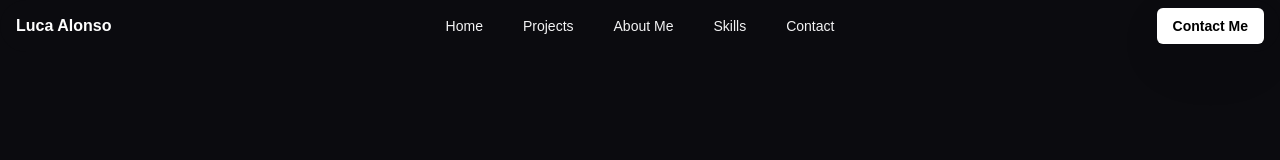
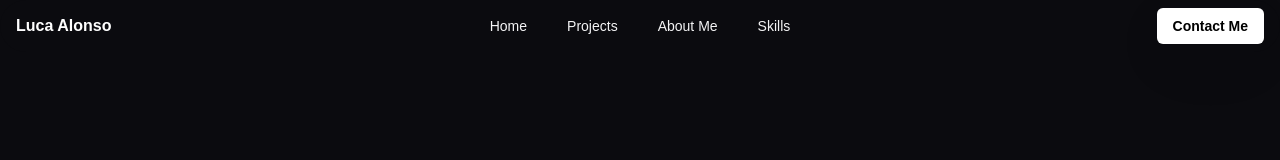
Before and after one commit to Lucaalonso1/portfolio, a Next.js app in the folder my-web/: page / in a window 1280 px wide. Shown: the top 160 px of the page. Built offline with nearby package versions, Linux system fonts and the light colour scheme.

Commit message:
DEL: Contact

```diff
--- a/my-web/pages/index.tsx
+++ b/my-web/pages/index.tsx
@@ -33,10 +33,6 @@ export default function Home() {
     {
       name: "Skills",
       link: "#skills"
-    },
-    {
-      name: "Contact",
-      link: "#contact"
     }
   ];
 
@@ -49,7 +45,7 @@ export default function Home() {
           </Link>
           <NavItems items={navItems} />
           <div className="z-20 relative">
-            <NavbarButton href="mailto:luca.alonso2005o@gmail.com" variant="primary">
+            <NavbarButton href="mailto:luca.alonso2005@gmail.com" variant="primary">
               Contact Me
             </NavbarButton>
           </div>
@@ -88,7 +84,7 @@ export default function Home() {
               )
             ))}
             <NavbarButton
-              href="mailto:tucorreo@ejemplo.com"
+              href="mailto:luca.alonso2005@gmail.com"
               className="mt-4 w-full"
               variant="primary"
             >
```
